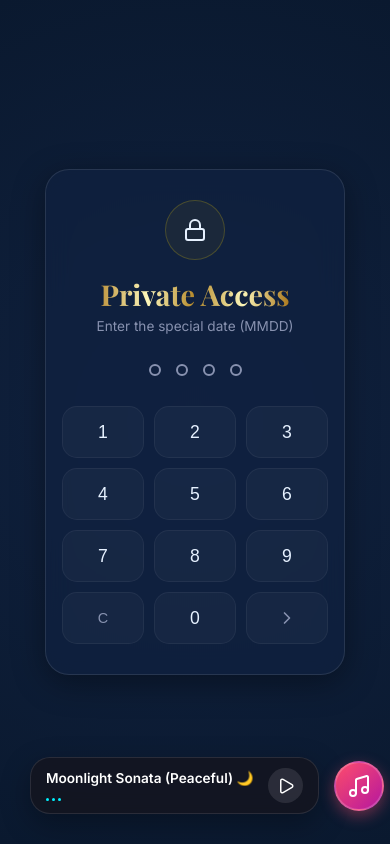
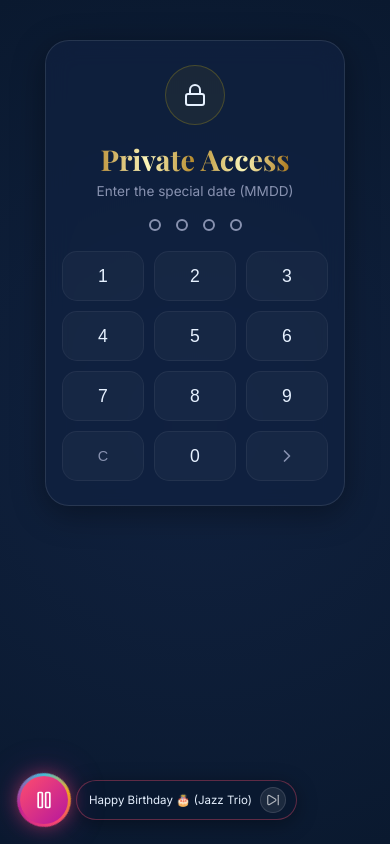
Before and after one commit to shashinirathnayake2111-afk/Surprise-Birthday-Card, a React (Vite) app: page / in a window 390 px wide. Both pictures are taken after a click on the button 55 px from the left and 789 px from the top of the page. Built offline with nearby package versions, Linux system fonts and the light colour scheme; a web font is replaced by a local one.

Commit message:
Update music palyer and some pages with mobile response issues

```diff
--- a/src/components/BirthdayCard.css
+++ b/src/components/BirthdayCard.css
@@ -295,41 +295,158 @@
 }
 
 /* ===========================
-   Responsive
+   Responsive — Tablet / Large Mobile
    =========================== */
 @media (max-width: 600px) {
   .bc-wrapper {
     max-width: 100%;
-    margin: 0 auto;
-    padding: 15px;
+    padding: 12px;
+    align-items: flex-start;
+    padding-top: 16px;
   }
 
   .bc-card {
-    padding: 20px 16px 16px;
-    border-radius: 24px;
-    gap: 16px;
+    padding: 18px 14px 14px;
+    border-radius: 22px;
+    gap: 14px;
+    max-height: none;
+  }
+
+  /* Banner */
+  .bc-banner-pill {
+    font-size: 0.62rem;
+    padding: 7px 16px;
+    letter-spacing: 2px;
+  }
+
+  /* Title */
+  .bc-title {
+    font-size: 1.65rem;
+    margin-bottom: 8px;
+  }
+
+  .bc-subtitle {
+    font-size: 0.82rem;
+    line-height: 1.5;
+  }
+
+  /* Message */
+  .bc-message {
+    font-size: 0.85rem;
+    line-height: 1.65;
+    padding: 14px 14px;
+    border-radius: 16px;
+  }
+
+  .bc-message-quote {
+    font-size: 2rem;
+  }
+
+  /* Tags */
+  .bc-tags-label {
+    font-size: 0.68rem;
+  }
+
+  .bc-tags-row {
+    gap: 7px;
+  }
+
+  .bc-tag {
+    padding: 8px 12px;
+    font-size: 0.75rem;
+    gap: 5px;
+  }
+
+  .bc-tag-emoji {
+    font-size: 0.9rem;
+  }
+
+  .bc-tag-label {
+    font-size: 0.75rem;
+  }
+
+  .bc-tag-reveal {
+    font-size: 0.82rem;
+    padding: 10px 16px;
+    border-radius: 12px;
+  }
+
+  /* Chips */
+  .bc-chips {
+    gap: 7px;
+  }
+
+  .bc-chip {
+    font-size: 0.7rem;
+    padding: 7px 12px;
+  }
+
+  /* Footer */
+  .bc-footer {
+    padding-top: 14px;
+  }
+
+  .bc-footer-text {
+    font-size: 0.82rem;
+  }
+}
+
+/* ===========================
+   Responsive — Small Mobile (≤ 380px)
+   =========================== */
+@media (max-width: 380px) {
+  .bc-wrapper {
+    padding: 8px;
+    padding-top: 12px;
+  }
+
+  .bc-card {
+    padding: 14px 12px 12px;
+    gap: 12px;
+    border-radius: 18px;
+  }
+
+  .bc-banner-pill {
+    font-size: 0.58rem;
+    padding: 6px 13px;
+    letter-spacing: 1.5px;
   }
 
   .bc-title {
-    font-size: 1.85rem;
+    font-size: 1.42rem;
+    margin-bottom: 6px;
+  }
+
+  .bc-subtitle {
+    font-size: 0.75rem;
   }
 
   .bc-message {
-    font-size: 0.92rem;
-    padding: 18px 18px;
+    font-size: 0.78rem;
+    line-height: 1.6;
+    padding: 12px 12px;
   }
 
-  .bc-tags-row {
-    gap: 8px;
+  .bc-message-quote {
+    font-size: 1.6rem;
   }
 
   .bc-tag {
-    padding: 9px 14px;
-    font-size: 0.78rem;
+    padding: 7px 10px;
+    font-size: 0.7rem;
+  }
+
+  .bc-tag-reveal {
+    font-size: 0.76rem;
+    padding: 8px 12px;
   }
 
   .bc-chip {
-    font-size: 0.74rem;
-    padding: 8px 14px;
+    font-size: 0.65rem;
+    padding: 6px 10px;
+  }
+
+  .bc-footer-text {
+    font-size: 0.75rem;
   }
 }
--- a/src/components/LockScreen.css
+++ b/src/components/LockScreen.css
@@ -96,11 +96,18 @@
   border-color: rgba(255, 215, 0, 0.3);
 }
 
-@media (max-width: 400px) {
+@media (max-width: 480px) {
+  .lock-screen-container {
+    align-items: flex-start;
+    padding-top: 40px;
+    padding-bottom: 80px;
+  }
+
   .lock-content-wrapper {
     width: 300px;
     max-width: calc(100% - 32px);
-    padding: 30px 16px;
+    padding: 24px 16px;
+    gap: 20px;
   }
 
   .numpad-grid {
@@ -108,7 +115,7 @@
   }
 
   .numpad-btn {
-    height: 52px;
+    height: 50px;
     font-size: 1.1rem;
   }
 }
--- a/src/components/MusicPlayer.css
+++ b/src/components/MusicPlayer.css
@@ -1,106 +1,153 @@
+/* ── Wrapper — fixed, never shifts content ── */
 .floating-music-player {
   position: fixed;
-  bottom: 30px;
-  left: 30px;
+  bottom: 28px;
+  left: 28px;
   z-index: 9999;
   display: flex;
   align-items: center;
-  gap: 15px;
+  gap: 10px;
+  pointer-events: none; /* let clicks pass through gaps */
 }
 
+.floating-music-player > * {
+  pointer-events: auto;
+}
+
+/* ── Spinning ring outer shell ── */
+.music-btn-outer {
+  position: relative;
+  width: 54px;
+  height: 54px;
+  flex-shrink: 0;
+  border-radius: 50%;
+}
+
+/* The spinning conic-gradient ring — hidden when not playing */
+.music-btn-outer::before {
+  content: '';
+  position: absolute;
+  inset: -3px;
+  border-radius: 50%;
+  background: conic-gradient(
+    from 0deg,
+    #ff4d6d 0%,
+    #b5179e 30%,
+    #00f2ff 60%,
+    #ffd700 80%,
+    #ff4d6d 100%
+  );
+  opacity: 0;
+  transition: opacity 0.4s ease;
+  z-index: 0;
+}
+
+/* Show & spin ring when playing */
+.music-btn-outer.is-playing::before {
+  opacity: 1;
+  animation: spin-ring 2s linear infinite;
+}
+
+@keyframes spin-ring {
+  to { transform: rotate(360deg); }
+}
+
+/* ── The button itself ── */
 .player-toggle-btn {
-  width: 50px;
-  height: 50px;
+  position: relative;
+  z-index: 1;
+  width: 54px;
+  height: 54px;
   border-radius: 50%;
   background: linear-gradient(135deg, #ff4d6d, #b5179e);
-  border: 2px solid rgba(255, 255, 255, 0.2);
+  border: none;
   display: flex;
   justify-content: center;
   align-items: center;
   cursor: pointer;
-  box-shadow: 0 5px 15px rgba(255, 77, 109, 0.4);
-  color: white;
+  box-shadow: 0 4px 18px rgba(255, 77, 109, 0.5);
+  transition: box-shadow 0.3s ease;
+  outline: none;
 }
 
-.spin-slow {
-  animation: spin 4s linear infinite;
+.player-toggle-btn:focus-visible {
+  outline: 2px solid #ffd700;
+  outline-offset: 4px;
 }
 
-@keyframes spin {
-  100% { transform: rotate(360deg); }
+.is-playing .player-toggle-btn {
+  box-shadow: 0 0 20px rgba(255, 77, 109, 0.6), 0 0 40px rgba(181, 23, 158, 0.3);
 }
 
-.player-controls {
-  background: rgba(20, 20, 30, 0.8);
-  border: 1px solid rgba(255, 255, 255, 0.1);
-  padding: 10px 15px;
-  border-radius: 20px;
+/* ── Song title + skip tooltip ── */
+.song-name-tooltip {
   display: flex;
   align-items: center;
-  gap: 15px;
-  backdrop-filter: blur(10px);
-  box-shadow: 0 10px 30px rgba(0, 0, 0, 0.3);
+  gap: 8px;
+  background: rgba(10, 25, 47, 0.88);
+  backdrop-filter: blur(14px);
+  -webkit-backdrop-filter: blur(14px);
+  border: 1px solid rgba(255, 77, 109, 0.35);
+  padding: 7px 12px 7px 14px;
+  border-radius: 50px;
+  box-shadow: 0 4px 20px rgba(0, 0, 0, 0.35);
+  white-space: nowrap;
+  max-width: calc(100vw - 120px); /* never overflow on small screens */
+  overflow: hidden;
 }
 
-.song-info {
-  display: flex;
-  flex-direction: column;
-  gap: 5px;
-}
-
-.song-title {
-  color: #fff;
-  font-size: 0.85rem;
-  font-weight: 600;
+.tooltip-title {
+  color: #e6f1ff;
+  font-size: 0.78rem;
+  font-weight: 500;
+  overflow: hidden;
+  text-overflow: ellipsis;
   white-space: nowrap;
 }
 
-.equalizer {
-  display: flex;
-  gap: 3px;
-  height: 10px;
-  align-items: flex-end;
-}
-
-.bar {
-  width: 3px;
-  background: #00f2ff;
-  border-radius: 2px;
-  height: 3px;
-}
-
-.bar.playing {
-  animation: eqPlay 1s infinite alternate ease-in-out;
-}
-
-.bar.playing:nth-child(2) { animation-delay: 0.2s; }
-.bar.playing:nth-child(3) { animation-delay: 0.4s; }
-
-@keyframes eqPlay {
-  0% { height: 3px; }
-  100% { height: 10px; }
-}
-
-.control-buttons {
-  display: flex;
-  gap: 10px;
-}
-
-.ctrl-btn {
-  background: rgba(255, 255, 255, 0.1);
-  border: none;
-  width: 35px;
-  height: 35px;
+/* ── Inline skip button ── */
+.skip-inline-btn {
+  background: rgba(255, 255, 255, 0.08);
+  border: 1px solid rgba(255, 255, 255, 0.12);
   border-radius: 50%;
-  color: white;
+  width: 26px;
+  height: 26px;
   display: flex;
   justify-content: center;
   align-items: center;
   cursor: pointer;
+  color: rgba(255, 255, 255, 0.65);
+  flex-shrink: 0;
   transition: all 0.2s ease;
+  padding: 0;
 }
 
-.ctrl-btn:hover {
-  background: #ff4d6d;
-  transform: scale(1.1);
+.skip-inline-btn:hover {
+  background: rgba(255, 77, 109, 0.3);
+  color: #fff;
+  border-color: rgba(255, 77, 109, 0.5);
 }
+
+/* ── Mobile adjustments ── */
+@media (max-width: 480px) {
+  .floating-music-player {
+    bottom: 20px;
+    left: 20px;
+    gap: 8px;
+  }
+
+  .music-btn-outer,
+  .player-toggle-btn {
+    width: 48px;
+    height: 48px;
+  }
+
+  .tooltip-title {
+    font-size: 0.72rem;
+  }
+
+  .song-name-tooltip {
+    padding: 6px 10px 6px 12px;
+    max-width: calc(100vw - 100px);
+  }
+}
--- a/src/components/MusicPlayer.jsx
+++ b/src/components/MusicPlayer.jsx
@@ -1,16 +1,27 @@
-import { useState, useRef } from 'react';
+import { useState, useRef, useEffect } from 'react';
 import { motion, AnimatePresence } from 'framer-motion';
-import { Play, Pause, Music } from 'lucide-react';
+import { Play, Pause, SkipForward } from 'lucide-react';
 import './MusicPlayer.css';
 
 const songs = [
+  { title: "Happy Birthday 🎂 (Jazz Trio)", url: "/song1.mp3" },
   { title: "Moonlight Sonata (Peaceful) 🌙", url: "/song2.mp3" }
 ];
 
 const MusicPlayer = () => {
   const [isPlaying, setIsPlaying] = useState(false);
-  const [isOpen, setIsOpen] = useState(false);
+  const [currentSongIndex, setCurrentSongIndex] = useState(0);
   const audioRef = useRef(null);
+
+  useEffect(() => {
+    if (isPlaying && audioRef.current) {
+      audioRef.current.load();
+      const playPromise = audioRef.current.play();
+      if (playPromise !== undefined) {
+        playPromise.catch(e => console.log('Auto-play failed', e));
+      }
+    }
+  }, [currentSongIndex]);
 
   const togglePlay = () => {
     if (isPlaying) {
@@ -19,56 +30,65 @@ const MusicPlayer = () => {
     } else {
       const playPromise = audioRef.current.play();
       if (playPromise !== undefined) {
-        playPromise.catch(e => console.log("Play failed", e));
+        playPromise.catch(e => console.log('Play failed', e));
       }
       setIsPlaying(true);
     }
+  };
+
+  const nextSong = (e) => {
+    e.stopPropagation();
+    setCurrentSongIndex((prev) => (prev + 1) % songs.length);
+    setIsPlaying(true);
   };
 
   return (
     <div className="floating-music-player">
       <audio
         ref={audioRef}
-        src={songs[0].url}
+        src={songs[currentSongIndex].url}
+        onEnded={() => {
+          setCurrentSongIndex((prev) => (prev + 1) % songs.length);
+          setIsPlaying(true);
+        }}
         crossOrigin="anonymous"
         preload="auto"
-        loop={true}
+        loop={false}
       />
 
+      {/* Spinning ring wrapper + button */}
+      <div className={`music-btn-outer ${isPlaying ? 'is-playing' : ''}`}>
+        <motion.button
+          className="player-toggle-btn"
+          onClick={togglePlay}
+          whileHover={{ scale: 1.08 }}
+          whileTap={{ scale: 0.92 }}
+          aria-label={isPlaying ? 'Pause music' : 'Play music'}
+        >
+          {isPlaying
+            ? <Pause size={20} color="#fff" />
+            : <Play size={20} color="#fff" />
+          }
+        </motion.button>
+      </div>
+
+      {/* Song title + skip — slides in when playing */}
       <AnimatePresence>
-        {isOpen && (
+        {isPlaying && (
           <motion.div
-            className="player-controls glass-morphism"
-            initial={{ opacity: 0, x: -20, scale: 0.8 }}
+            className="song-name-tooltip"
+            initial={{ opacity: 0, x: -12, scale: 0.9 }}
             animate={{ opacity: 1, x: 0, scale: 1 }}
-            exit={{ opacity: 0, x: -20, scale: 0.8 }}
+            exit={{ opacity: 0, x: -12, scale: 0.9 }}
+            transition={{ duration: 0.25, ease: 'easeOut' }}
           >
-            <div className="song-info">
-              <span className="song-title">{songs[0].title}</span>
-              <div className="equalizer">
-                <span className={`bar ${isPlaying ? 'playing' : ''}`}></span>
-                <span className={`bar ${isPlaying ? 'playing' : ''}`}></span>
-                <span className={`bar ${isPlaying ? 'playing' : ''}`}></span>
-              </div>
-            </div>
-
-            <div className="control-buttons">
-              <button className="ctrl-btn" onClick={togglePlay}>
-                {isPlaying ? <Pause size={18} /> : <Play size={18} />}
-              </button>
-            </div>
+            <span className="tooltip-title">{songs[currentSongIndex].title}</span>
+            <button className="skip-inline-btn" onClick={nextSong} aria-label="Next song">
+              <SkipForward size={14} />
+            </button>
           </motion.div>
         )}
       </AnimatePresence>
-
-      <motion.button
-        className={`player-toggle-btn ${isPlaying ? 'spin-slow' : ''}`}
-        onClick={() => setIsOpen(!isOpen)}
-        whileHover={{ scale: 1.1 }}
-        whileTap={{ scale: 0.9 }}
-      >
-        <Music size={24} color="#fff" />
-      </motion.button>
     </div>
   );
 };
```
Also changed, not shown: 1 other file (tests, documents, lock files or other folders).
